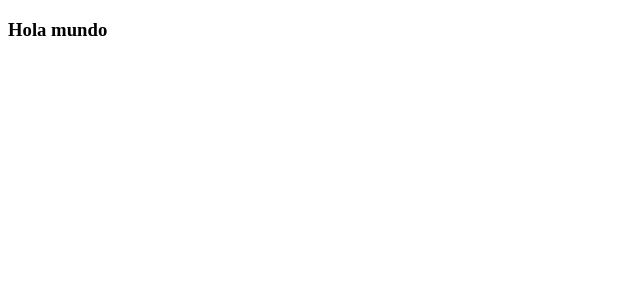
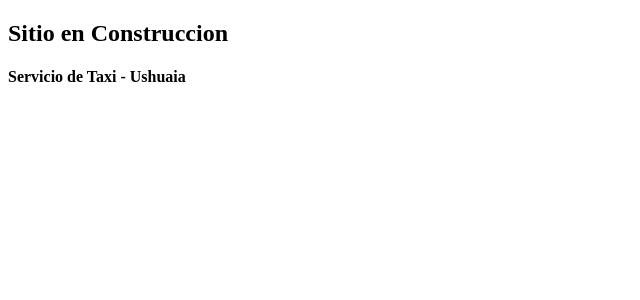
Before and after one commit to arespinoza/taxiapp, an Angular app in the folder taxifront/: page / in a window 1280 px wide. Shown: the top 300 px of the page, without its empty margins (0-640 px from the left). Built offline with nearby package versions, Linux system fonts and the light colour scheme.

Commit message:
subiendo sitio en construcion

```diff
--- a/taxifront/src/app/app.component.html
+++ b/taxifront/src/app/app.component.html
@@ -1,3 +1,4 @@
 <div>
-  <h3>Hola mundo</h3>
+  <h2>Sitio en Construccion</h2>
+  <h4>Servicio de Taxi - Ushuaia</h4>
 </div>
```
